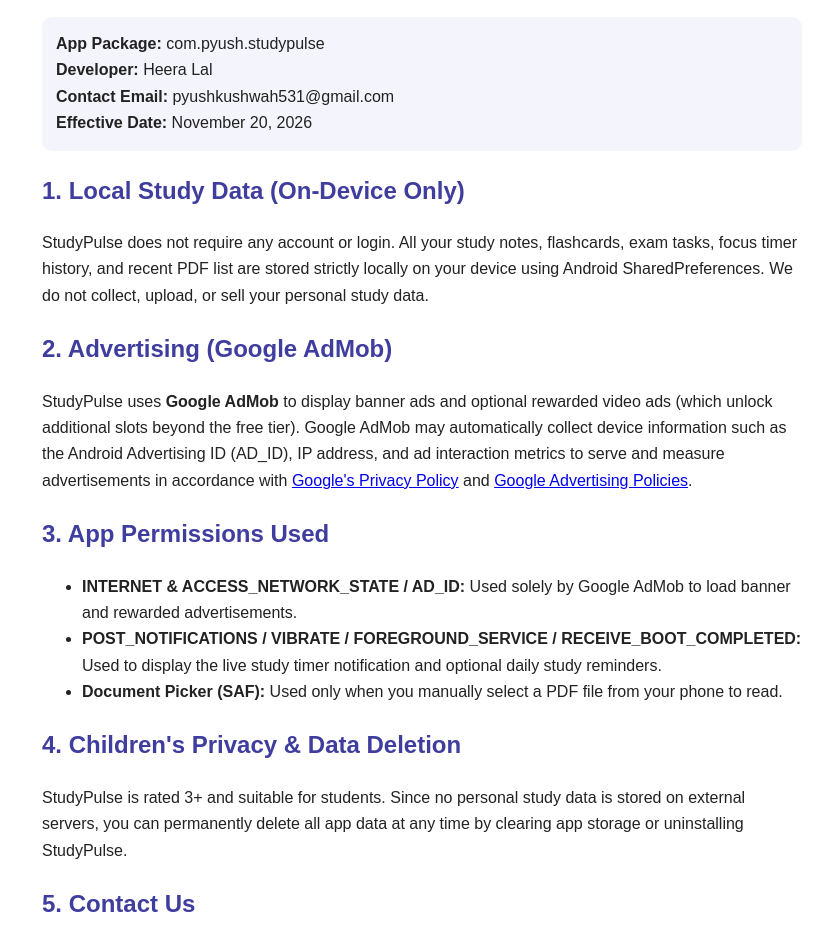
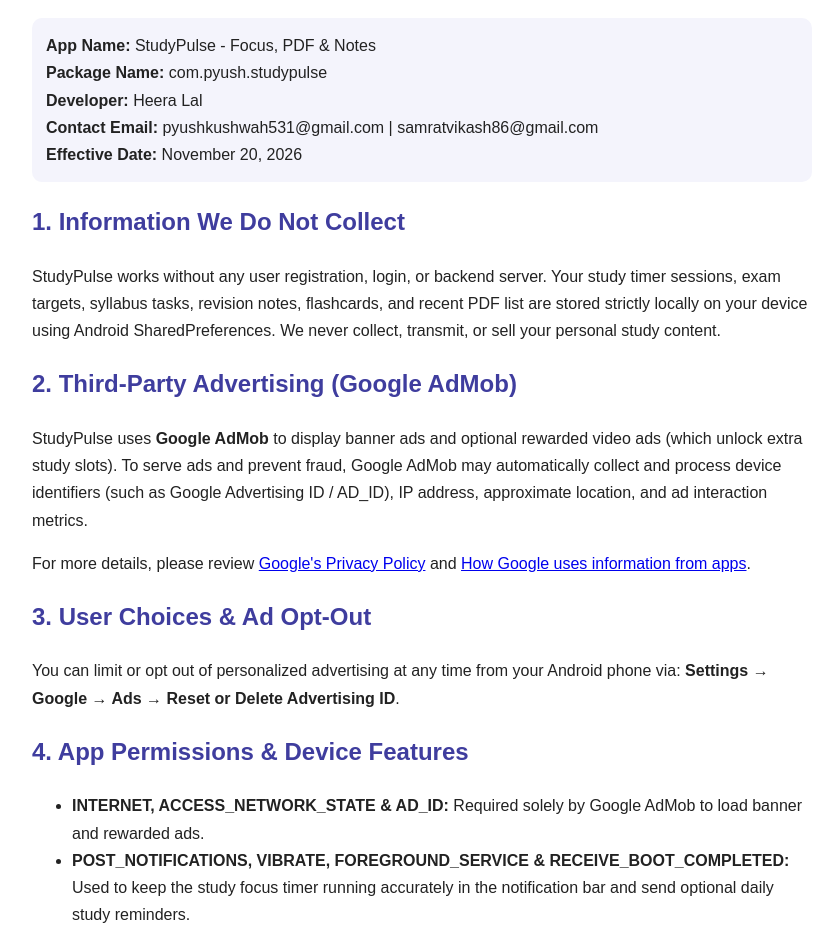
Before and after one commit to pyushkushwah531-cpu/StudyPulse, a plain HTML site: page index.html in a window 1280 px wide. Shown: the part 140-1072 px from the top of the page, without its empty margins (218-1056 px from the left). Drawn offline with Linux system fonts and the light colour scheme.

Commit message:
Update index.html

```diff
--- a/index.html
+++ b/index.html
@@ -5,37 +5,46 @@
   <meta name="viewport" content="width=device-width, initial-scale=1.0" />
   <title>Privacy Policy - StudyPulse</title>
   <style>
-    body { font-family: Arial, sans-serif; max-width: 760px; margin: 30px auto; padding: 0 18px; line-height: 1.65; color: #222; }
+    body { font-family: Arial, sans-serif; max-width: 780px; margin: 28px auto; padding: 0 18px; line-height: 1.7; color: #222; }
     h1, h2 { color: #3f3d9e; }
-    .box { background: #f4f4fc; padding: 14px; border-radius: 10px; }
+    .box { background: #f4f4fc; padding: 14px; border-radius: 10px; margin-bottom: 18px; }
   </style>
 </head>
 <body>
-  <h1>Privacy Policy for StudyPulse - Focus, PDF & Notes</h1>
+  <h1>Privacy Policy for StudyPulse - Focus, PDF &amp; Notes</h1>
   <div class="box">
-    <strong>App Package:</strong> com.pyush.studypulse<br />
+    <strong>App Name:</strong> StudyPulse - Focus, PDF &amp; Notes<br />
+    <strong>Package Name:</strong> com.pyush.studypulse<br />
     <strong>Developer:</strong> Heera Lal<br />
-    <strong>Contact Email:</strong> pyushkushwah531@gmail.com<br />
+    <strong>Contact Email:</strong> pyushkushwah531@gmail.com | samratvikash86@gmail.com<br />
     <strong>Effective Date:</strong> November 20, 2026
   </div>
 
-  <h2>1. Local Study Data (On-Device Only)</h2>
-  <p>StudyPulse does not require any account or login. All your study notes, flashcards, exam tasks, focus timer history, and recent PDF list are stored strictly locally on your device using Android SharedPreferences. We do not collect, upload, or sell your personal study data.</p>
+  <h2>1. Information We Do Not Collect</h2>
+  <p>StudyPulse works without any user registration, login, or backend server. Your study timer sessions, exam targets, syllabus tasks, revision notes, flashcards, and recent PDF list are stored strictly locally on your device using Android SharedPreferences. We never collect, transmit, or sell your personal study content.</p>
 
-  <h2>2. Advertising (Google AdMob)</h2>
-  <p>StudyPulse uses <strong>Google AdMob</strong> to display banner ads and optional rewarded video ads (which unlock additional slots beyond the free tier). Google AdMob may automatically collect device information such as the Android Advertising ID (AD_ID), IP address, and ad interaction metrics to serve and measure advertisements in accordance with <a href="https://policies.google.com/privacy">Google's Privacy Policy</a> and <a href="https://policies.google.com/technologies/ads">Google Advertising Policies</a>.</p>
+  <h2>2. Third-Party Advertising (Google AdMob)</h2>
+  <p>StudyPulse uses <strong>Google AdMob</strong> to display banner ads and optional rewarded video ads (which unlock extra study slots). To serve ads and prevent fraud, Google AdMob may automatically collect and process device identifiers (such as Google Advertising ID / AD_ID), IP address, approximate location, and ad interaction metrics.</p>
+  <p>For more details, please review <a href="https://policies.google.com/privacy">Google's Privacy Policy</a> and <a href="https://policies.google.com/technologies/ads">How Google uses information from apps</a>.</p>
 
-  <h2>3. App Permissions Used</h2>
+  <h2>3. User Choices &amp; Ad Opt-Out</h2>
+  <p>You can limit or opt out of personalized advertising at any time from your Android phone via: <strong>Settings &rarr; Google &rarr; Ads &rarr; Reset or Delete Advertising ID</strong>.</p>
+
+  <h2>4. App Permissions &amp; Device Features</h2>
   <ul>
-    <li><strong>INTERNET &amp; ACCESS_NETWORK_STATE / AD_ID:</strong> Used solely by Google AdMob to load banner and rewarded advertisements.</li>
-    <li><strong>POST_NOTIFICATIONS / VIBRATE / FOREGROUND_SERVICE / RECEIVE_BOOT_COMPLETED:</strong> Used to display the live study timer notification and optional daily study reminders.</li>
-    <li><strong>Document Picker (SAF):</strong> Used only when you manually select a PDF file from your phone to read.</li>
+    <li><strong>INTERNET, ACCESS_NETWORK_STATE &amp; AD_ID:</strong> Required solely by Google AdMob to load banner and rewarded ads.</li>
+    <li><strong>POST_NOTIFICATIONS, VIBRATE, FOREGROUND_SERVICE &amp; RECEIVE_BOOT_COMPLETED:</strong> Used to keep the study focus timer running accurately in the notification bar and send optional daily study reminders.</li>
+    <li><strong>Document Picker (Android SAF):</strong> Used only when you manually choose a PDF file to view. StudyPulse does not scan or access other files on your phone.</li>
+    <li><strong>Speech Input (Optional Voice-to-Note):</strong> Uses your phone's built-in speech recognizer only when you tap the mic icon; StudyPulse does not record or store audio files.</li>
   </ul>
 
-  <h2>4. Children's Privacy &amp; Data Deletion</h2>
-  <p>StudyPulse is rated 3+ and suitable for students. Since no personal study data is stored on external servers, you can permanently delete all app data at any time by clearing app storage or uninstalling StudyPulse.</p>
+  <h2>5. Data Retention &amp; Deletion</h2>
+  <p>Your notes, tasks, and PDF history remain on your device only until you delete them in the app, clear app storage, or uninstall StudyPulse. AdMob diagnostic data is handled according to Google's retention policies.</p>
 
-  <h2>5. Contact Us</h2>
-  <p>If you have any questions about this Privacy Policy, contact us at: <strong>pyushkushwah531@gmail.com</strong></p>
+  <h2>6. Children's Privacy</h2>
+  <p>StudyPulse is designed for general students (IARC 3+) and does not knowingly collect personal information from children under 13.</p>
+
+  <h2>7. Policy Updates &amp; Contact</h2>
+  <p>We may update this Privacy Policy when adding new features or compliance updates. For any privacy questions or support, email us at <strong>pyushkushwah531@gmail.com</strong> or <strong>samratvikash86@gmail.com</strong>.</p>
 </body>
 </html>
```
